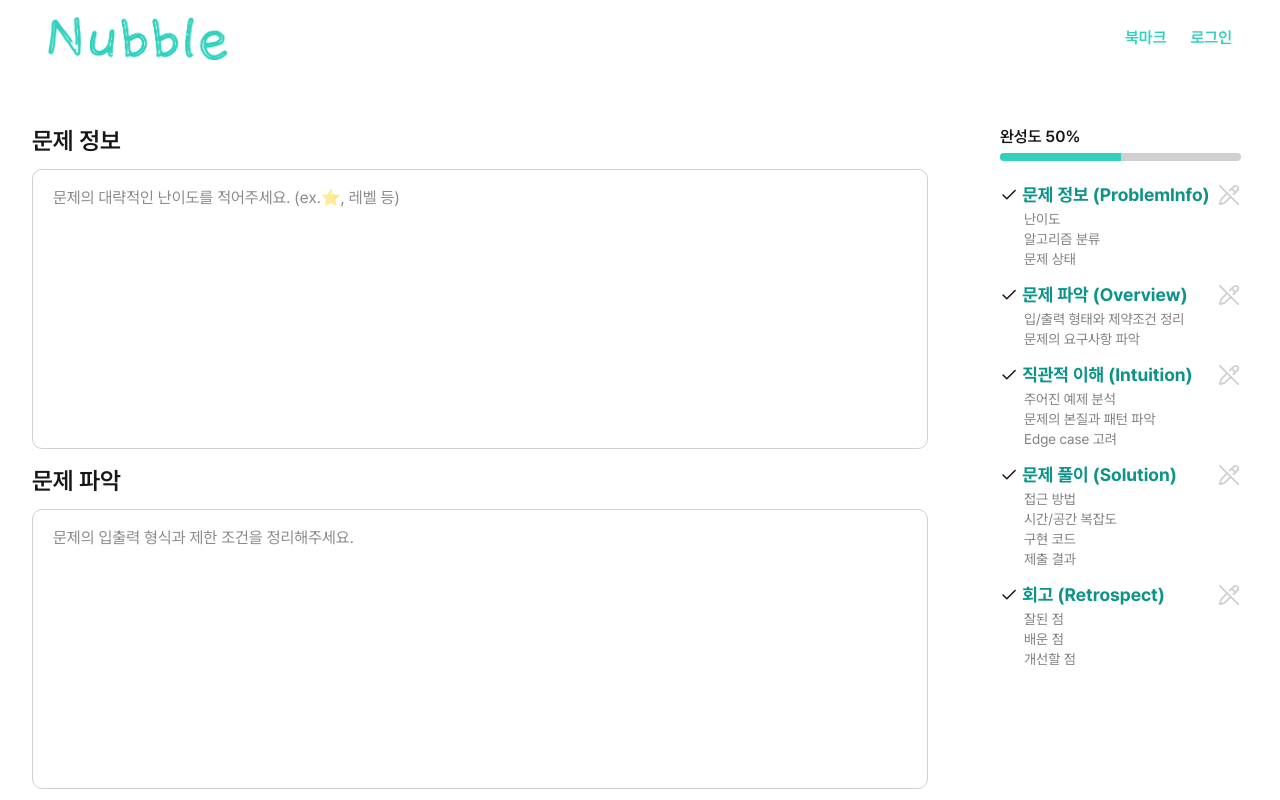
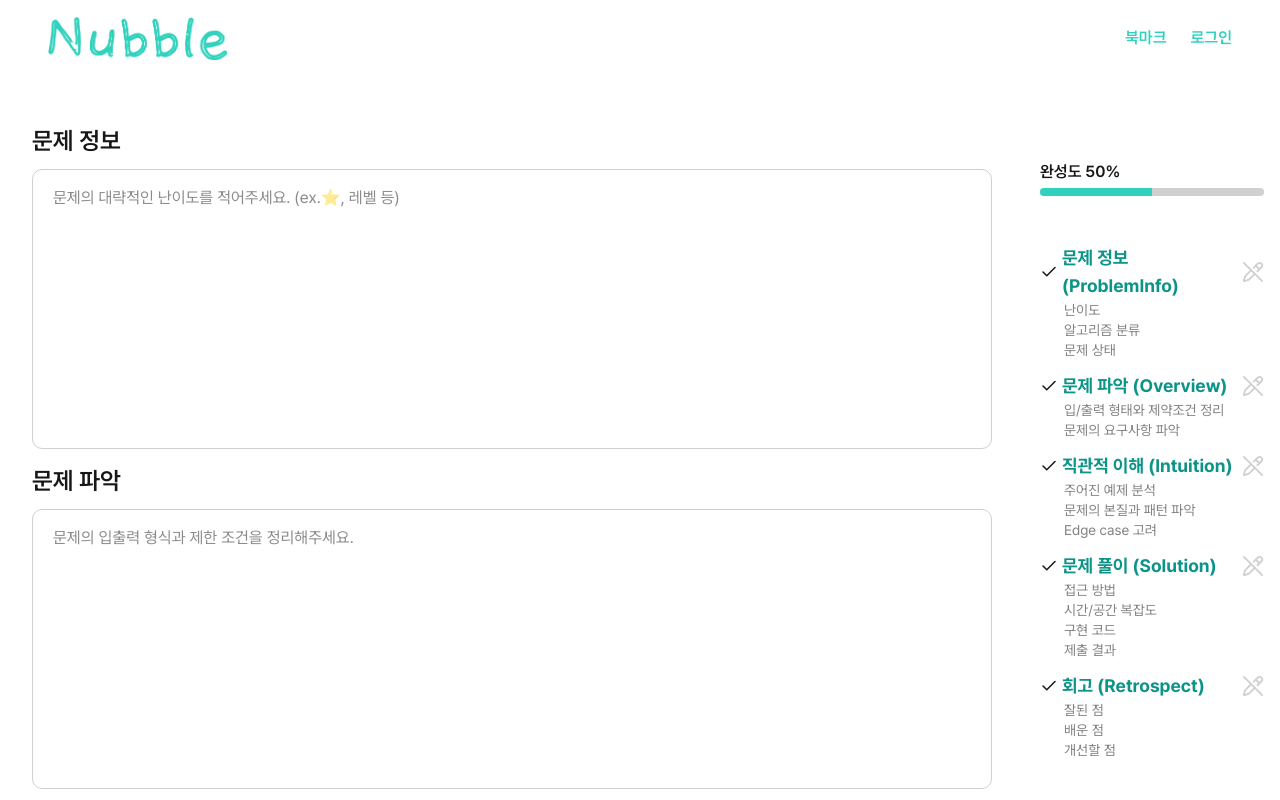
Before and after one commit to Nubblee/NubbleV2-FE, a Next.js app: page /writeTemplate in a window 1280 px wide. Shown: the top 800 px of the page. Built offline with nearby package versions, Linux system fonts and the light colour scheme.

Commit message:
feat: writeTemplate layout 설정 및 sticky 속성 추가 (#38)

```diff
--- a/app/(default)/writeTemplate/_component/TemplateCard.tsx
+++ b/app/(default)/writeTemplate/_component/TemplateCard.tsx
@@ -15,7 +15,7 @@ export const TemplateCard = ({
   return (
     <div className="flex flex-col gap-3 w-full">
       <span className="text-2xl font-semibold">{title}</span>
-      <Card type="gray" roundSize="lg" className="w-full lg:min-h-[280px]">
+      <Card type="gray" roundSize="lg" className="w-full md:min-h-[280px]">
         <textarea
           className="w-full h-full border-none resize-none focus:outline-green-middle  focus:rounded-xl p-4"
           value={content}
--- a/app/(default)/writeTemplate/_component/TemplateSection.tsx
+++ b/app/(default)/writeTemplate/_component/TemplateSection.tsx
@@ -20,7 +20,7 @@ const TemplateSection = () => {
   }, []);
 
   return (
-    <div className="w-3/4 flex flex-col gap-4 px-8">
+    <div className="w-full flex flex-col gap-4 px-8">
       {Object.entries(templateStructure).map(([key, { title, description }]) =>
         openedKeys.includes(key) ? (
           <TemplateCard
--- a/app/(default)/writeTemplate/_component/TemplateSidebar.tsx
+++ b/app/(default)/writeTemplate/_component/TemplateSidebar.tsx
@@ -4,7 +4,7 @@ import ProgressBar from "../../_component/ProgressBar";
 
 const TemplateSidebar = () => {
   return (
-    <div className="flex flex-col gap-5 px-4">
+    <div className="flex flex-col gap-12 px-4">
       <ProgressBar label="완성도" progress={50} />
       <TemplateList />
     </div>
--- /dev/null
+++ b/app/(default)/writeTemplate/layout.tsx
@@ -0,0 +1,19 @@
+import { ReactNode } from "react";
+import TemplateSidebar from "./_component/TemplateSidebar";
+
+interface LayoutProps {
+  children: ReactNode;
+}
+
+const layout = ({ children }: LayoutProps) => {
+  return (
+    <div className="flex relative">
+      <main className="w-full">{children}</main>
+      <aside className="hidden lg:flex sticky top-40 h-full  w-1/4">
+        <TemplateSidebar />
+      </aside>
+    </div>
+  );
+};
+
+export default layout;
--- a/app/(default)/writeTemplate/page.tsx
+++ b/app/(default)/writeTemplate/page.tsx
@@ -1,12 +1,10 @@
 import React from "react";
-import TemplateSidebar from "./_component/TemplateSidebar";
 import TemplateSection from "./_component/TemplateSection";
 
 const Page = () => {
   return (
-    <div className="flex gap-6 my-12">
+    <div className="flex gap-4 my-12">
       <TemplateSection />
-      <TemplateSidebar />
     </div>
   );
 };
```
